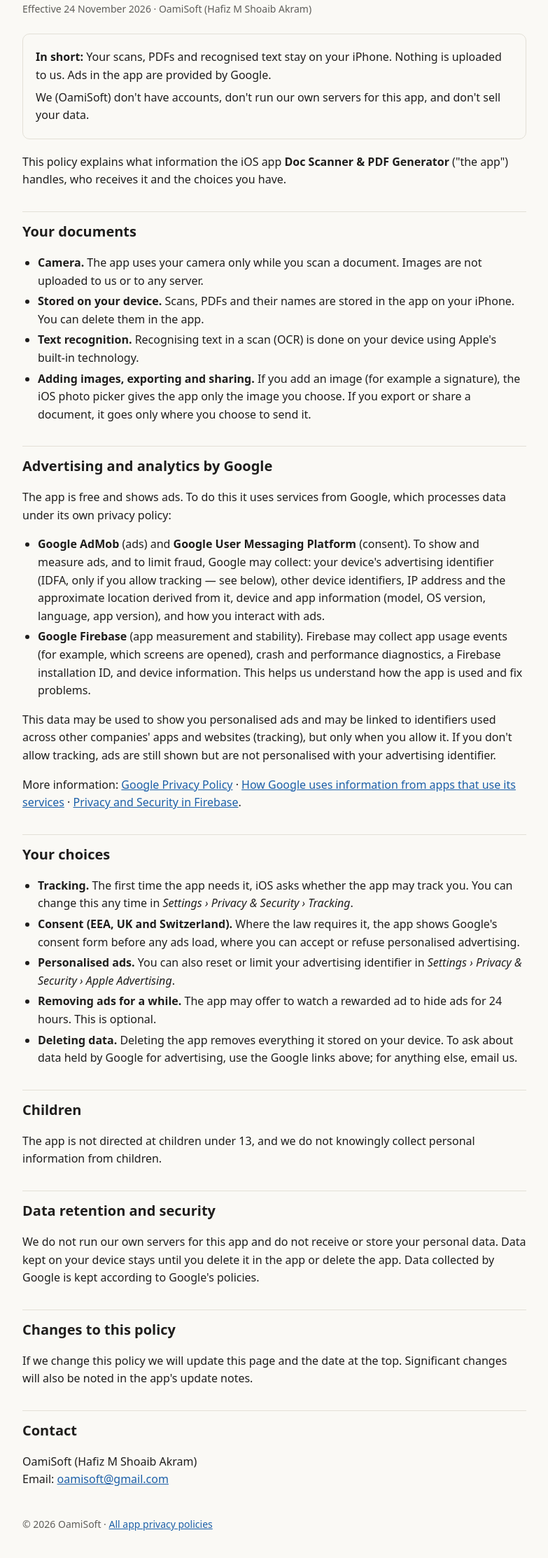
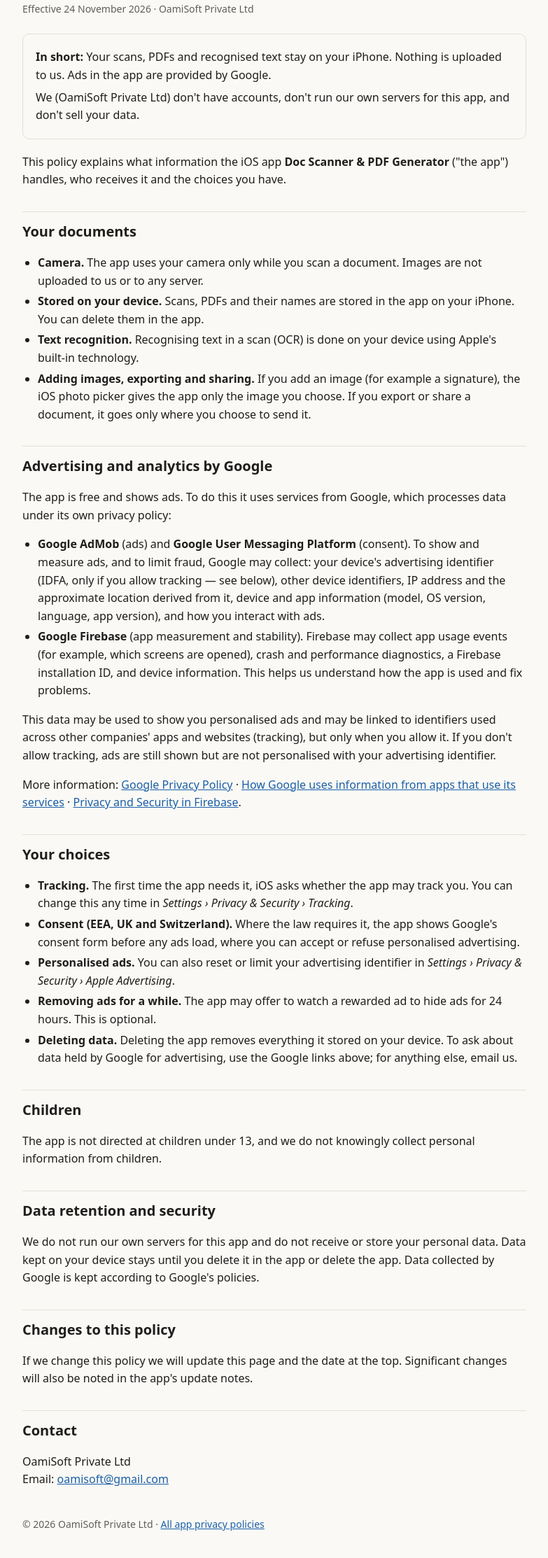
Before and after one commit to hafizshoaibawan/HelpAndLegal, a plain HTML site: page doc-scanner/index.html in a window 1280 px wide. Shown: the part 80-2306 px from the top of the page at 70% size, without its empty margins (248-1031 px from the left). Drawn offline with Linux system fonts and the light colour scheme.

Commit message:
Name OamiSoft Private Ltd as the publisher in all privacy policies
Co-Authored-By: Claude Opus 5.5 <noreply@anthropic.com>
Claude-Session: https://claude.ai/code/session_01LgouhJvtkgLVeHSog8ZtxR

```diff
--- a/doc-scanner/index.html
+++ b/doc-scanner/index.html
@@ -12,9 +12,9 @@ footer{margin-top:40px;color:var(--muted);font-size:14px}
 </style></head>
 <body><main>
 <h1>Privacy Policy — Doc Scanner &amp; PDF Generator</h1>
-<p class="meta">Effective 24 November 2026 · OamiSoft (Hafiz M Shoaib Akram)</p>
+<p class="meta">Effective 24 November 2026 · OamiSoft Private Ltd</p>
 <div class="summary"><p><strong>In short:</strong> Your scans, PDFs and recognised text stay on your iPhone. Nothing is uploaded to us. Ads in the app are provided by Google.</p>
-<p>We (OamiSoft) don't have accounts, don't run our own servers for this app, and don't sell your data.</p></div>
+<p>We (OamiSoft Private Ltd) don't have accounts, don't run our own servers for this app, and don't sell your data.</p></div>
 <p>This policy explains what information the iOS app <strong>Doc Scanner &amp; PDF Generator</strong> ("the app") handles, who receives it and the choices you have.</p>
 
 <h2>Your documents</h2>
@@ -55,6 +55,6 @@ footer{margin-top:40px;color:var(--muted);font-size:14px}
 <p>If we change this policy we will update this page and the date at the top. Significant changes will also be noted in the app's update notes.</p>
 
 <h2>Contact</h2>
-<p>OamiSoft (Hafiz M Shoaib Akram)<br>Email: <a href="mailto:oamisoft@gmail.com">oamisoft@gmail.com</a></p>
+<p>OamiSoft Private Ltd<br>Email: <a href="mailto:oamisoft@gmail.com">oamisoft@gmail.com</a></p>
 
-<footer>© 2026 OamiSoft · <a href="../">All app privacy policies</a></footer></main></body></html>
+<footer>© 2026 OamiSoft Private Ltd · <a href="../">All app privacy policies</a></footer></main></body></html>
```
Also changed, not shown: check-bill-pk/index.html (+4 -4 lines), index.html (+2 -2 lines), internet-analyzer/index.html (+4 -4 lines), locked-gallery/index.html (+4 -4 lines), photo-to-kbs/index.html (+4 -4 lines).
